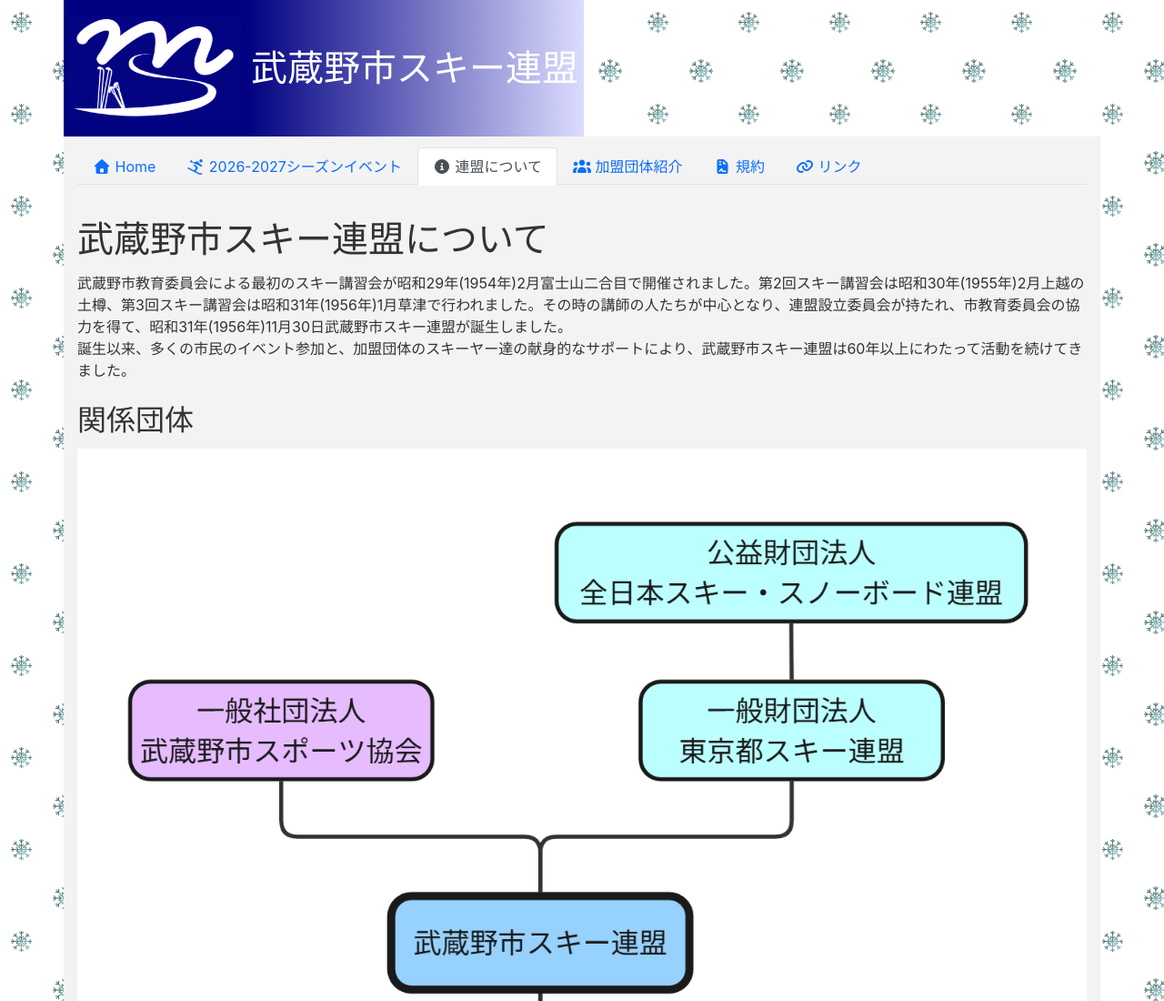
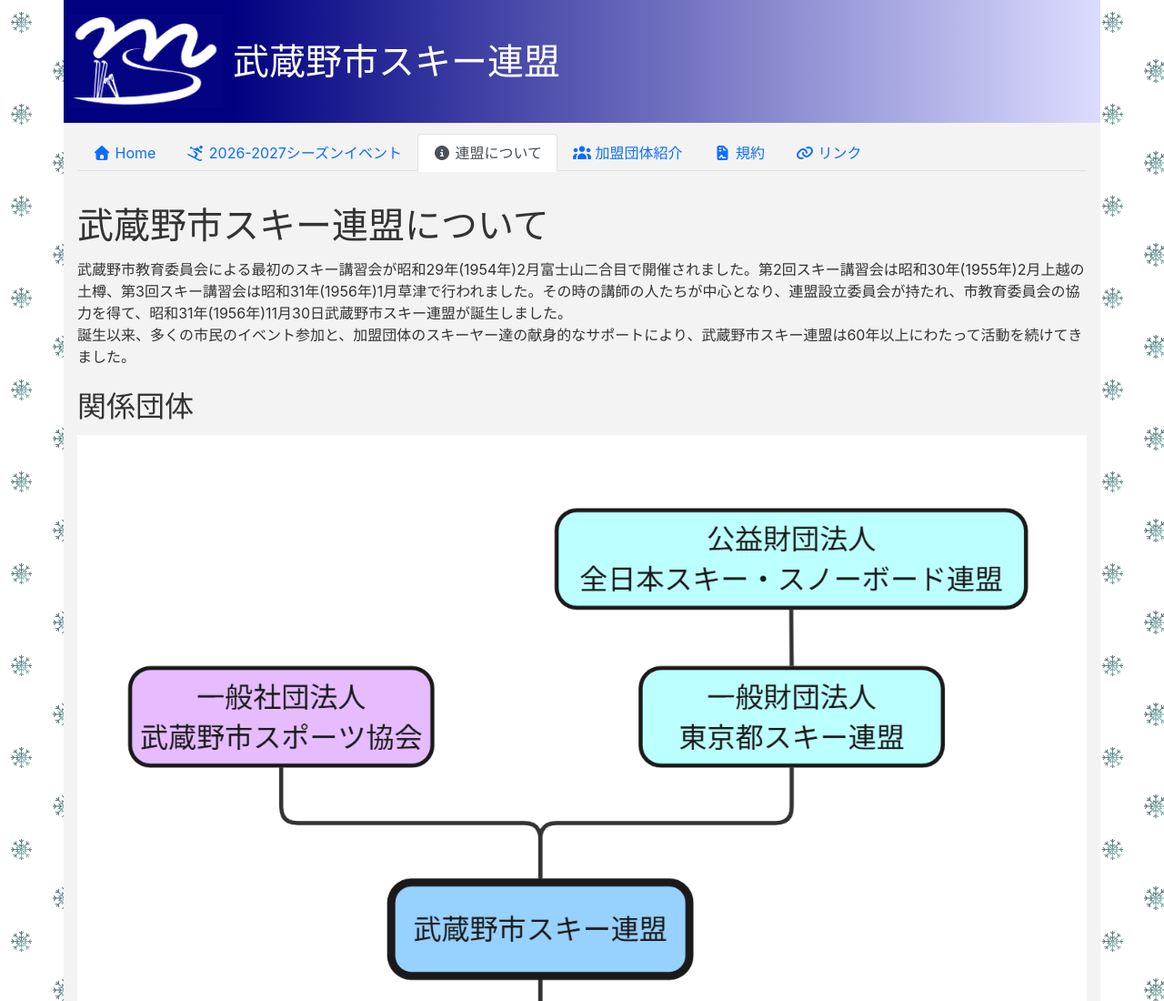
Before and after one commit to musashinoshiski/website, a plain HTML site: page docs/about.html in a window 1280 px wide. Shown: the top 1100 px of the page at 91% size. Drawn offline with nearby package versions, Linux system fonts and the light colour scheme.

Commit message:
fix header width

```diff
--- a/docs/about.html
+++ b/docs/about.html
@@ -19,7 +19,7 @@
       <a href="/" style="flex: 0 1 200px; min-width: 60px; max-width: 25vw;">
         <img src="/common/img/msaicon200x150.png" alt="武蔵野市スキー連盟のロゴ" class="w-100 h-auto">
       </a>
-      <div class="d-flex align-items-center" style="flex: 0 1 auto; max-width: 75vw; background-image: linear-gradient(to right, rgba(0, 0, 128, 1), rgba(220, 220, 255, 1));">
+      <div class="d-flex align-items-center" style="flex: 0 1 auto; min-width: 75vw; background-image: linear-gradient(to right, rgba(0, 0, 128, 1), rgba(220, 220, 255, 1));">
         <h1 class="m-0 px-1 text-nowrap" style="font-size: clamp(1.2rem, 5vw, 2.5rem);">
           <a href="/" class="text-white text-nowrap">武蔵野市スキー連盟</a>
         </h1>
```
Also changed, not shown: docs/agreement.html (+1 -1 lines), docs/clubs.html (+1 -1 lines), docs/events.html (+1 -1 lines), docs/f2027/index.html (+1 -1 lines), docs/index.html (+1 -1 lines), docs/links.html (+1 -1 lines), docs/s2027/index.html (+1 -1 lines), docs/w2027/index.html (+1 -1 lines).
